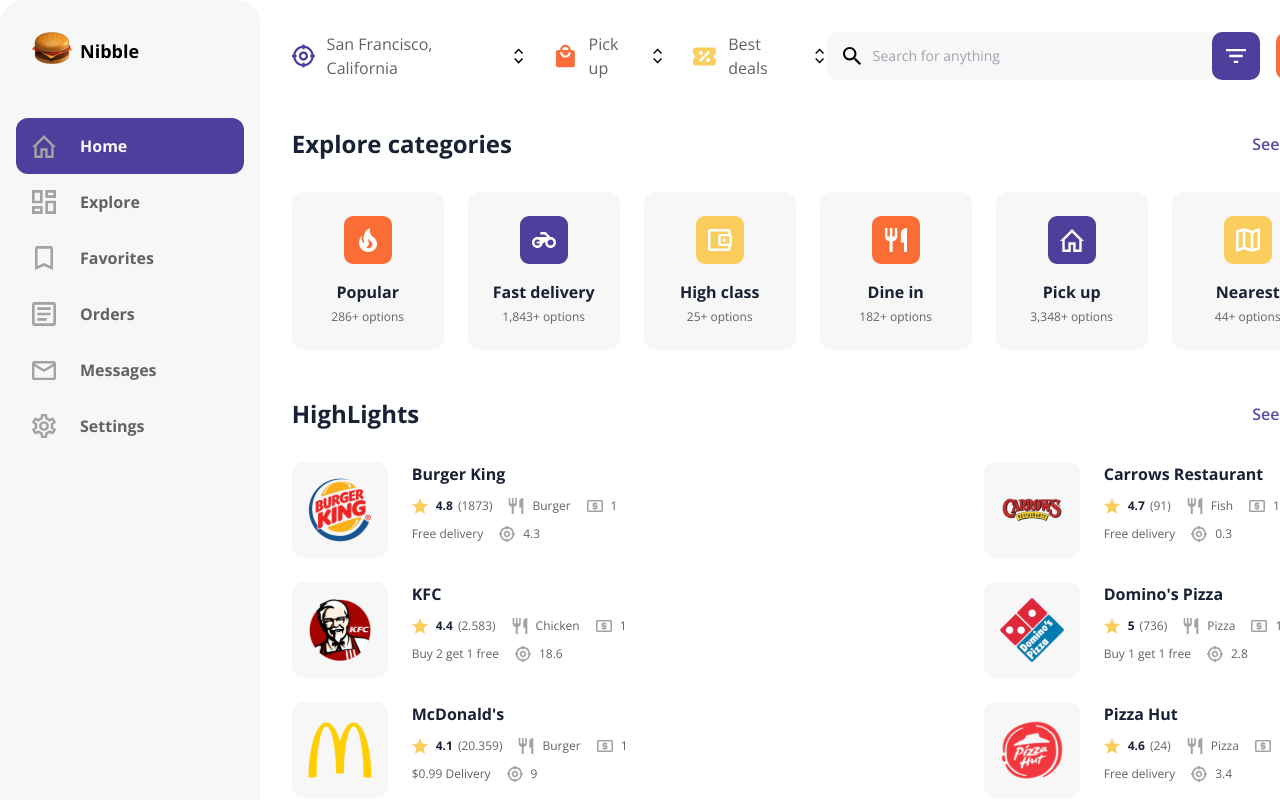
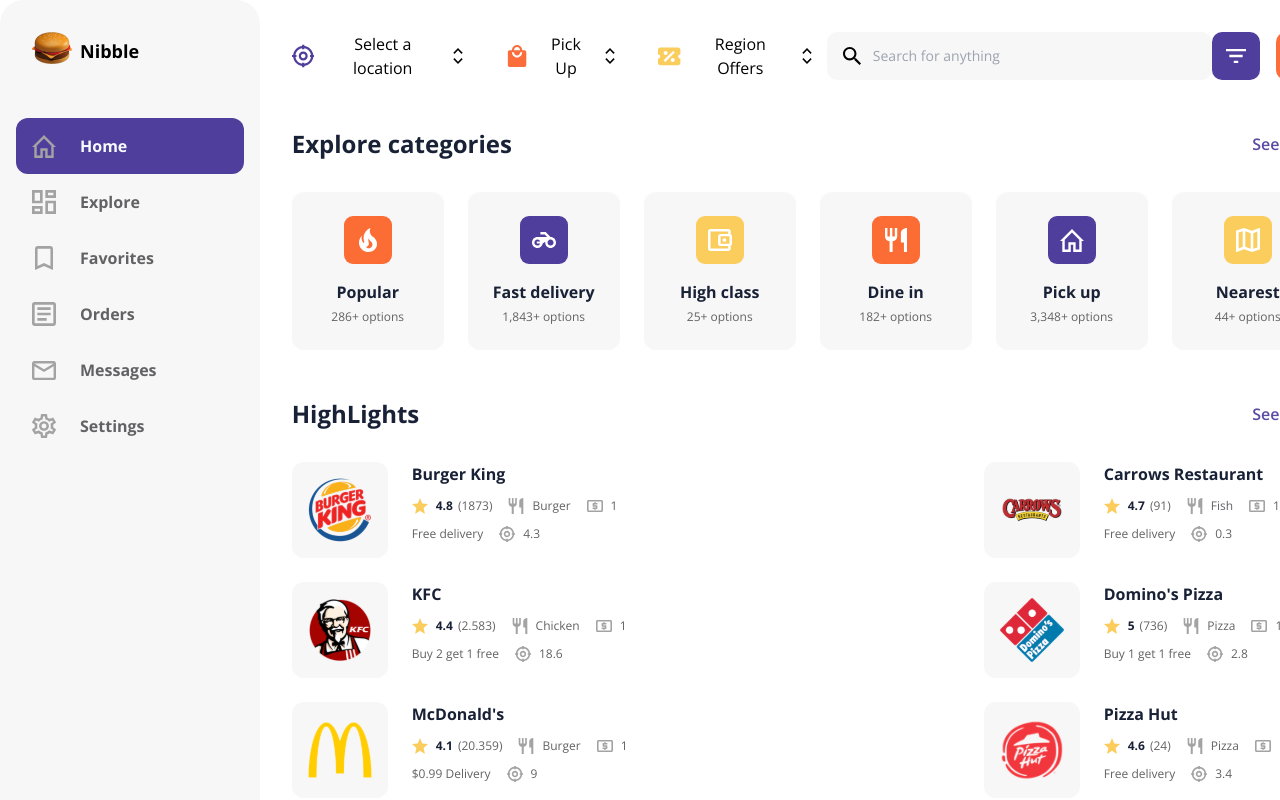
Before and after one commit to quintinoandre/front-expert-delivery-spa, a Next.js app: page / in a window 1280 px wide. Shown: the top 800 px of the page. Built offline with nearby package versions, Linux system fonts and the light colour scheme.

Commit message:
feat: adicionado componente de dropdown

```diff
--- /dev/null
+++ b/components/navbar/best-deals-filter-dropdown.tsx
@@ -0,0 +1,73 @@
+import React, { Fragment, useState, useEffect } from 'react';
+
+import { Menu, Transition } from '@headlessui/react';
+
+import { IconCoupon, IconOptions } from '../icon-family';
+
+function BestDealsFilter() {
+	const [bestDealsModeSelected, setBestDealsModeSelected] = useState('');
+
+	const DEFAULT_BEST_DEAL_MODE = 'Region Offers';
+
+	const bestDealsOptions = [
+		{
+			title: 'Region Offers',
+		},
+		{
+			title: 'Week Offers',
+		},
+	];
+
+	function saveBestDealsMode(bestDealsMode: string) {
+		setBestDealsModeSelected(bestDealsMode);
+	}
+
+	useEffect(() => {
+		(() => {
+			setBestDealsModeSelected(DEFAULT_BEST_DEAL_MODE);
+		})();
+	}, []);
+
+	return (
+		<Menu as="div" className="relative inline-block text-left">
+			<div>
+				<Menu.Button className="flex justify-center items-center w-full">
+					<IconCoupon color="#FACD5D" />
+					{bestDealsModeSelected}
+					<div className="flex">
+						<IconOptions size={16} color="#000000" />
+					</div>
+				</Menu.Button>
+			</div>
+			<Transition
+				as={Fragment}
+				enter="transition ease-out duration-100"
+				enterFrom="transform opacity-0 scale-95"
+				enterTo="transform opacity-100 scale-100"
+				leave="transition ease-in duration-75"
+				leaveFrom="transform opacity-100 scale-100"
+				leaveTo="transform opacity-0 scale-95"
+			>
+				<Menu.Items className="absolute right-0 w-56 mt-2 bg-gray-100 shadow rounded-xl overflow-hidden">
+					{bestDealsOptions.map((bestDealsOption) => (
+						<Menu.Item key={bestDealsOption.title}>
+							{({ active }) => (
+								<a
+									className={`${
+										active && 'bg-gray-200 text-gray-600'
+									} py-2 px-4`}
+									onClick={(_event) => saveBestDealsMode(bestDealsOption.title)}
+									aria-hidden="true"
+								>
+									{bestDealsOption.title}
+								</a>
+							)}
+						</Menu.Item>
+					))}
+				</Menu.Items>
+			</Transition>
+		</Menu>
+	);
+}
+
+export { BestDealsFilter };
--- a/components/navbar/index.tsx
+++ b/components/navbar/index.tsx
@@ -1,70 +1 @@
-import Link from 'next/link';
-import React from 'react';
-
-import { useFilter } from '../../stores';
-import {
-	IconLocation,
-	IconShoppingBag,
-	IconShoppingCart,
-	IconFilter,
-	IconCoupon,
-	IconOptions,
-} from '../icon-family';
-import { SearchInput } from '../search-input';
-import Styles from './styles.module.css';
-
-function Navbar() {
-	const { toggleModal } = useFilter((store) => store);
-
-	return (
-		<div className={Styles.navbar}>
-			<ul className={Styles.nav}>
-				<li>
-					<Link href="/">
-						<a>
-							<IconLocation size={24} color="#503E9D" />
-							San Francisco, California
-							<IconOptions size={16} color="#000000" />
-						</a>
-					</Link>
-				</li>
-				<li>
-					<Link href="/">
-						<a>
-							<IconShoppingBag color="#FB6D3A" />
-							Pick up
-							<IconOptions size={16} color="#000000" />
-						</a>
-					</Link>
-				</li>
-				<li>
-					<Link href="/">
-						<a>
-							<IconCoupon color="#FACD5D" />
-							Best deals
-							<IconOptions size={16} color="#000000" />
-						</a>
-					</Link>
-				</li>
-			</ul>
-			<SearchInput />
-			<ul className={Styles.navButtons}>
-				<li>
-					<button
-						className={Styles.filterButton}
-						onClick={(_event) => toggleModal()}
-					>
-						<IconFilter color="#FFFFFF" />
-					</button>
-				</li>
-				<li>
-					<button className={Styles.shoppingCartButton}>
-						<IconShoppingCart color="#FFFFFF" />
-					</button>
-				</li>
-			</ul>
-		</div>
-	);
-}
-
-export { Navbar };
+export * from './navbar';
--- /dev/null
+++ b/components/navbar/locations-filter-dropdown.tsx
@@ -0,0 +1,76 @@
+import React, { Fragment, useState, useEffect } from 'react';
+
+import { Menu, Transition } from '@headlessui/react';
+
+import { IconLocation, IconOptions } from '../icon-family';
+
+function LocationsFilter() {
+	const [locationSelected, setLocationSelected] = useState('');
+
+	const DEFAULT_LOCATION = 'Select a location';
+
+	const locationsOptions = [
+		{
+			title: 'San Francisco, California',
+		},
+		{
+			title: 'Los Angeles, California',
+		},
+		{
+			title: 'Las Vegas, Nevada',
+		},
+	];
+
+	function saveLocation(location: string) {
+		setLocationSelected(location);
+	}
+
+	useEffect(() => {
+		(() => {
+			setLocationSelected(DEFAULT_LOCATION);
+		})();
+	}, []);
+
+	return (
+		<Menu as="div" className="relative inline-block text-left">
+			<div>
+				<Menu.Button className="flex justify-center items-center w-full">
+					<IconLocation size={24} color="#503E9D" />
+					{locationSelected}
+					<div className="flex">
+						<IconOptions size={16} color="#000000" />
+					</div>
+				</Menu.Button>
+			</div>
+			<Transition
+				as={Fragment}
+				enter="transition ease-out duration-100"
+				enterFrom="transform opacity-0 scale-95"
+				enterTo="transform opacity-100 scale-100"
+				leave="transition ease-in duration-75"
+				leaveFrom="transform opacity-100 scale-100"
+				leaveTo="transform opacity-0 scale-95"
+			>
+				<Menu.Items className="absolute left-0 w-72 mt-2 bg-gray-100 shadow rounded-xl overflow-hidden">
+					{locationsOptions.map((locationsOption) => (
+						<Menu.Item key={locationsOption.title}>
+							{({ active }) => (
+								<a
+									className={`${
+										active && 'bg-gray-200 text-gray-600'
+									} py-2 px-4`}
+									onClick={(_event) => saveLocation(locationsOption.title)}
+									aria-hidden="true"
+								>
+									{locationsOption.title}
+								</a>
+							)}
+						</Menu.Item>
+					))}
+				</Menu.Items>
+			</Transition>
+		</Menu>
+	);
+}
+
+export { LocationsFilter };
--- /dev/null
+++ b/components/navbar/navbar.tsx
@@ -0,0 +1,47 @@
+import React from 'react';
+
+import { useFilter } from '../../stores';
+import { IconShoppingCart, IconFilter } from '../icon-family';
+import { SearchInput } from '../search-input';
+import { BestDealsFilter } from './best-deals-filter-dropdown';
+import { LocationsFilter } from './locations-filter-dropdown';
+import { PickUpFilter } from './pick-up-filter-dropdown';
+import Styles from './styles.module.css';
+
+function Navbar() {
+	const { toggleModal } = useFilter((store) => store);
+
+	return (
+		<div className={Styles.navbar}>
+			<ul className={Styles.nav}>
+				<li>
+					<LocationsFilter />
+				</li>
+				<li>
+					<PickUpFilter />
+				</li>
+				<li>
+					<BestDealsFilter />
+				</li>
+			</ul>
+			<SearchInput />
+			<ul className={Styles.navButtons}>
+				<li>
+					<button
+						className={Styles.filterButton}
+						onClick={(_event) => toggleModal()}
+					>
+						<IconFilter color="#FFFFFF" />
+					</button>
+				</li>
+				<li>
+					<button className={Styles.shoppingCartButton}>
+						<IconShoppingCart color="#FFFFFF" />
+					</button>
+				</li>
+			</ul>
+		</div>
+	);
+}
+
+export { Navbar };
--- /dev/null
+++ b/components/navbar/pick-up-filter-dropdown.tsx
@@ -0,0 +1,73 @@
+import React, { Fragment, useState, useEffect } from 'react';
+
+import { Menu, Transition } from '@headlessui/react';
+
+import { IconOptions, IconShoppingBag } from '../icon-family';
+
+function PickUpFilter() {
+	const [pickUpModeSelected, setPickUpModeSelected] = useState('');
+
+	const DEFAULT_PICK_UP_MODE = 'Pick Up';
+
+	const pickUpModeOptions = [
+		{
+			title: 'Pick Up',
+		},
+		{
+			title: 'Delivery',
+		},
+	];
+
+	function savePickUpMode(pickUpMode: string) {
+		setPickUpModeSelected(pickUpMode);
+	}
+
+	useEffect(() => {
+		(() => {
+			setPickUpModeSelected(DEFAULT_PICK_UP_MODE);
+		})();
+	}, []);
+
+	return (
+		<Menu as="div" className="relative inline-block text-left">
+			<div>
+				<Menu.Button className="flex justify-center items-center w-full">
+					<IconShoppingBag color="#FB6D3A" />
+					{pickUpModeSelected}
+					<div className="flex">
+						<IconOptions size={16} color="#000000" />
+					</div>
+				</Menu.Button>
+			</div>
+			<Transition
+				as={Fragment}
+				enter="transition ease-out duration-100"
+				enterFrom="transform opacity-0 scale-95"
+				enterTo="transform opacity-100 scale-100"
+				leave="transition ease-in duration-75"
+				leaveFrom="transform opacity-100 scale-100"
+				leaveTo="transform opacity-0 scale-95"
+			>
+				<Menu.Items className="absolute left-0 w-36 mt-2 bg-gray-100 shadow rounded-xl overflow-hidden">
+					{pickUpModeOptions.map((pickUpModeOption) => (
+						<Menu.Item key={pickUpModeOption.title}>
+							{({ active }) => (
+								<a
+									className={`${
+										active && 'bg-gray-200 text-gray-600'
+									} py-2 px-4`}
+									onClick={(_event) => savePickUpMode(pickUpModeOption.title)}
+									aria-hidden="true"
+								>
+									{pickUpModeOption.title}
+								</a>
+							)}
+						</Menu.Item>
+					))}
+				</Menu.Items>
+			</Transition>
+		</Menu>
+	);
+}
+
+export { PickUpFilter };
--- a/components/navbar/styles.module.css
+++ b/components/navbar/styles.module.css
@@ -31,11 +31,11 @@
 	align-items: center;
 }
 
-.nav a svg:first-child {
+.nav svg:first-child {
 	margin-right: 0.75rem;
 }
 
-.nav a svg:last-child {
+.nav svg:last-child {
 	margin-left: 0.6875rem;
 }
 
--- a/package.json
+++ b/package.json
@@ -10,6 +10,7 @@
 		"format": "prettier --write \"**/*.{js,jsx,ts,tsx,json,md,css}\""
 	},
 	"dependencies": {
+		"@headlessui/react": "^1.5.0",
 		"next": "12.1.0",
 		"react": "17.0.2",
 		"react-dom": "17.0.2",
```
Also changed, not shown: 1 other file (tests, documents, lock files or other folders).
